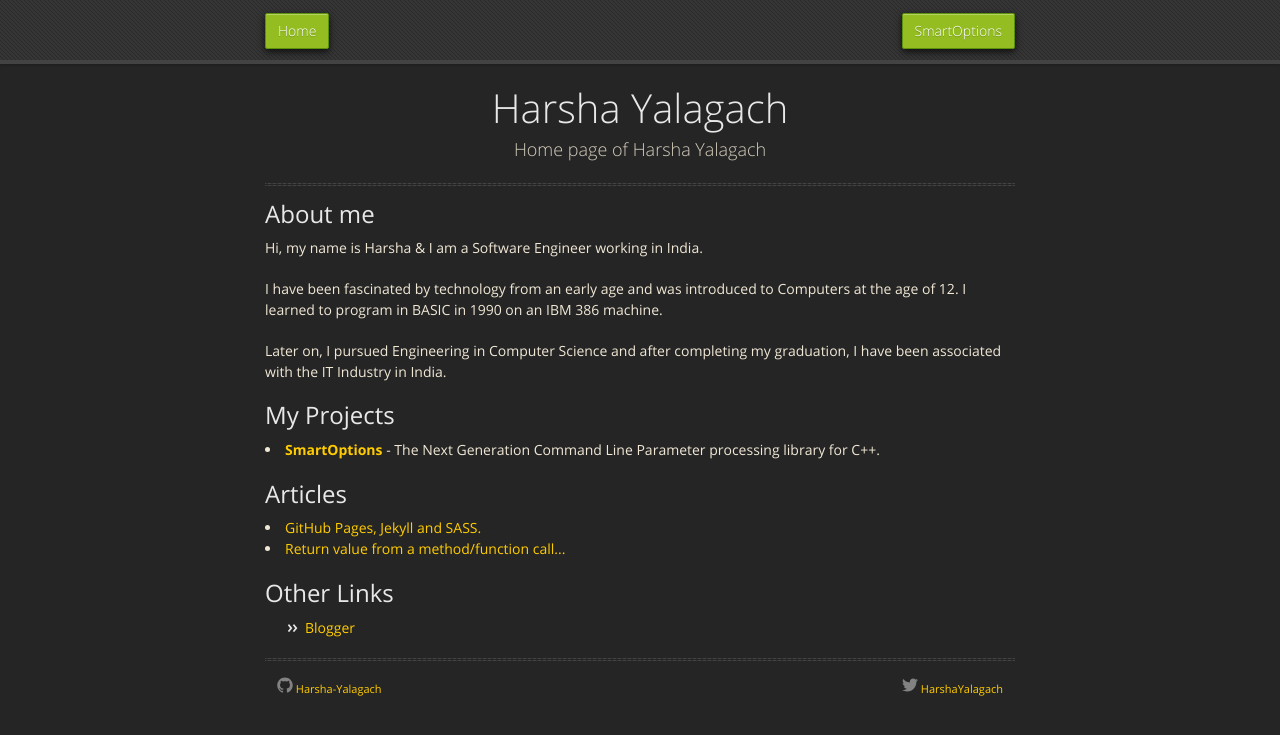
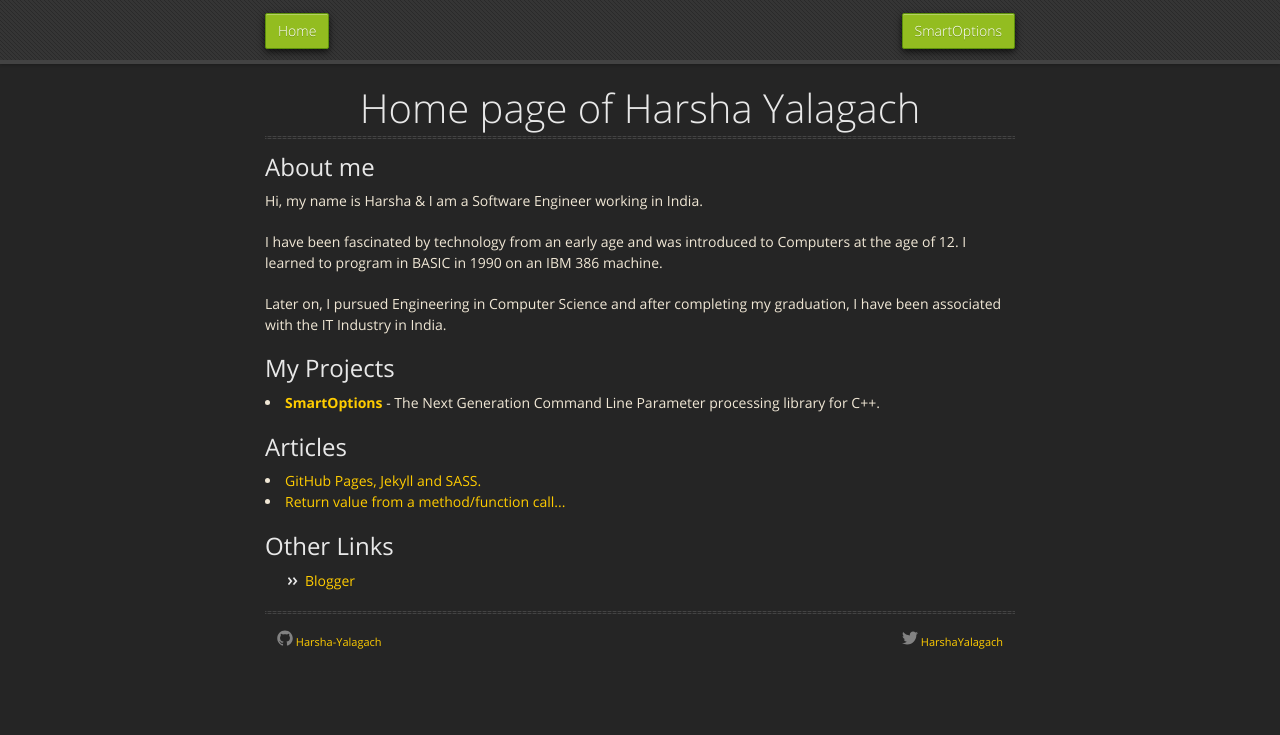
Before and after one commit to Harsha-Yalagach/Harsha-Yalagach.github.io, a Jekyll site: the page built from index.html, in a window 1280 px wide. Shown: the top 735 px of the page. Built offline with Jekyll 4.4.1, drawn with Linux system fonts in a browser that asks for light colours; nearby versions of some CDN libraries.

Commit message:
Fixed FavIcon and title...

```diff
--- a/_config.yml
+++ b/_config.yml
@@ -13,7 +13,7 @@
 # you will see them accessed via {{ site.title }}, {{ site.email }}, and so on.
 # You can create any custom variable you would like, and they will be accessible
 # in the templates via {{ site.myvariable }}.
-title: Harsha Yalagach
+title: Harsha Yalagach's Home Page
 #email: your-email@domain.com
 description: > # this means to ignore newlines until "baseurl:"
   Home page of Harsha Yalagach
--- a/_includes/head.html
+++ b/_includes/head.html
@@ -3,9 +3,9 @@
   <meta http-equiv="X-UA-Compatible" content="IE=edge">
   <meta name="viewport" content="width=device-width, initial-scale=1">
 
-  <title>{% if page.title %}{{ page.title | escape }}{% else %}{{ site.title | escape }} by {{ site.github.username }}{% endif %}</title>
+  <title>{% if page.title %}{{ page.title | escape }}{% else %}{{ site.title | escape }} {% endif %}</title>
 
-  <link rel="shortcut icon" href="{{ site.baseurl }}/favicon.ico" type=”image/icon” />
+  <link rel="shortcut icon" href="{{site.url}}/{{ site.baseurl }}/favicon.ico" type=”image/icon” />
 
   <meta name="description" content="{{ page.excerpt | default: site.description | strip_html | normalize_whitespace | truncate: 160 | escape }}">
 
--- a/_layouts/default.html
+++ b/_layouts/default.html
@@ -8,8 +8,7 @@
     <div class="wrapper">
       <section>
         <div id="title">
-          <h1>{{ site.title | default: site.github.repository_name }}</h1>
-          <p>{{ site.description | default: site.github.project_tagline }}</p>
+          <h1>{{site.description }}</h1>
           <hr>
           <!--
           <span class="credits left">Project maintained by <a href="{{ site.github_owner_url }}">{{ site.github_username }}</a></span>
```
